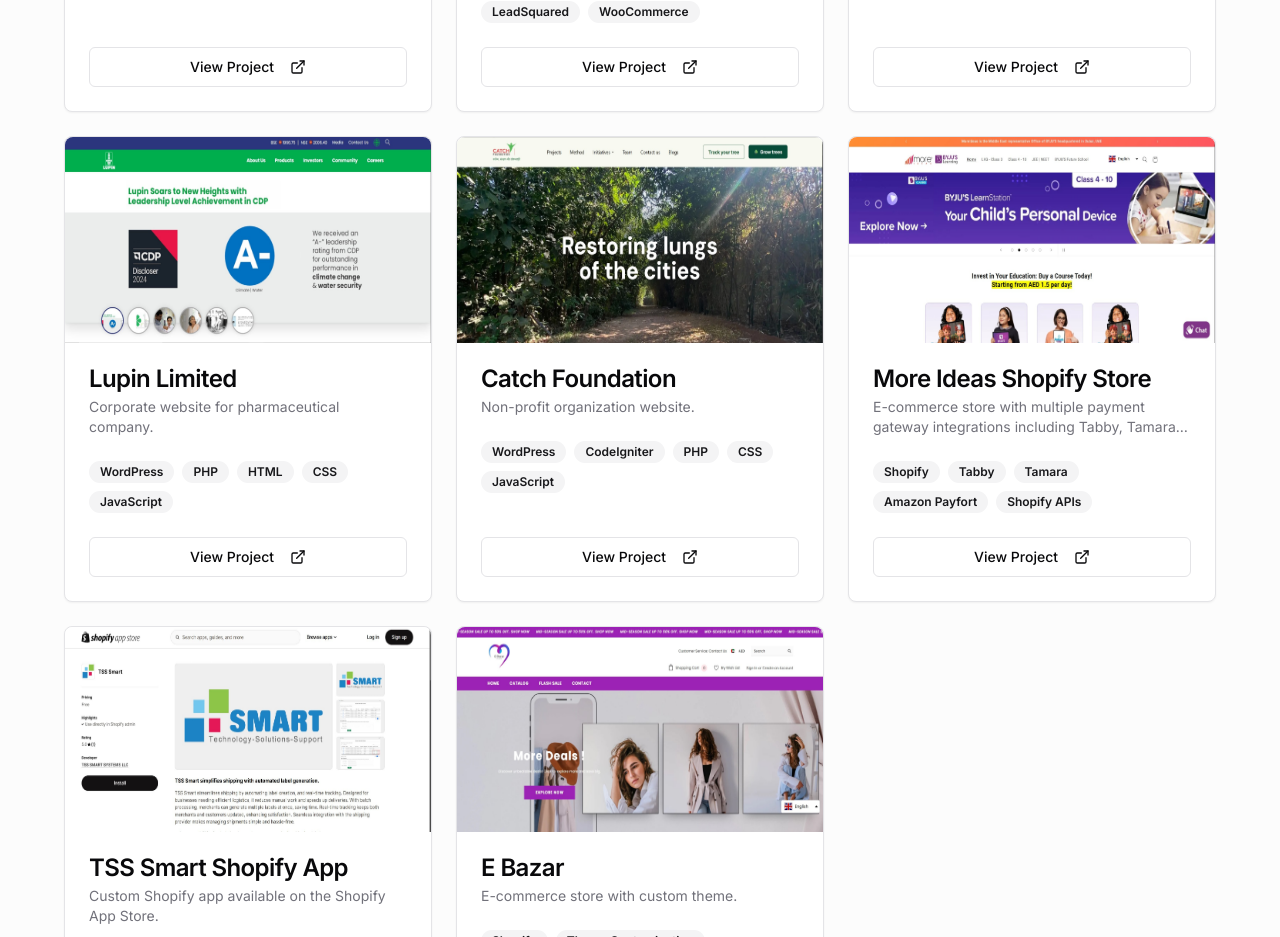
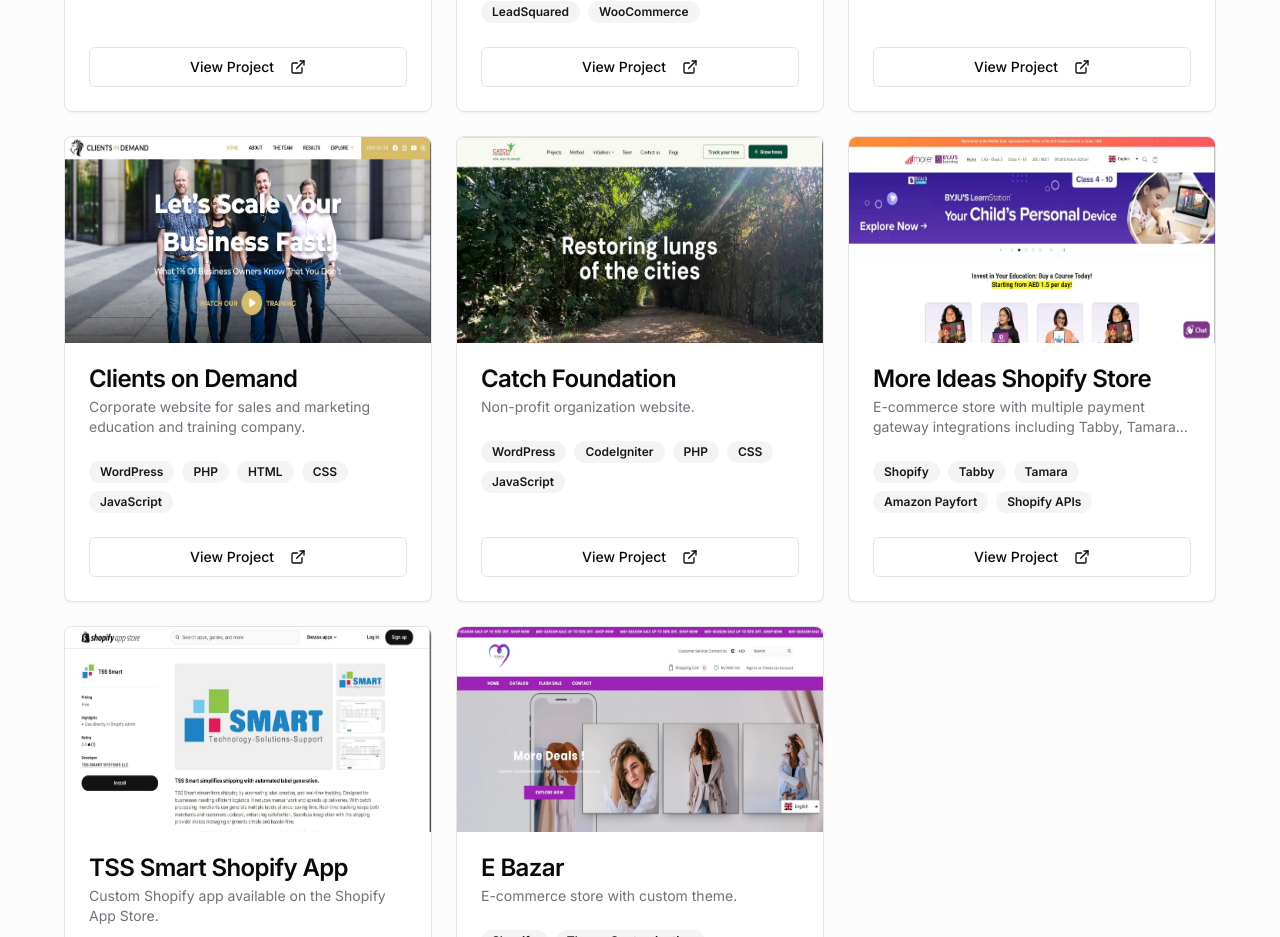
Before and after one commit to aniketmoreideas/vercel-portfolio-site, a Next.js app: page / in a window 1280 px wide. Shown: the part 4260-5197 px from the top of the page. Built offline with nearby package versions, Linux system fonts and the light colour scheme.

Commit message:
refactor: update project details for Clients on Demand, enhancing description and image

```diff
--- a/components/projects.tsx
+++ b/components/projects.tsx
@@ -178,12 +178,12 @@ export function Projects() {
       link: "https://nividous.com/",
     },
     {
-      title: "Lupin Limited",
+      title: "Clients on Demand",
       category: "wordpress",
-      description: "Corporate website for pharmaceutical company.",
+      description: "Corporate website for sales and marketing education and training company.",
       techStack: ["WordPress", "PHP", "HTML", "CSS", "JavaScript"],
-      image: "/projects/wordpress/lupin-min.jpg",
-      link: "https://www.lupin.com/",
+      image: "/projects/wordpress/clientsondemand-min.jpg",
+      link: "https://www.clientsondemand.com/",
     },
     {
       title: "Catch Foundation",
```
